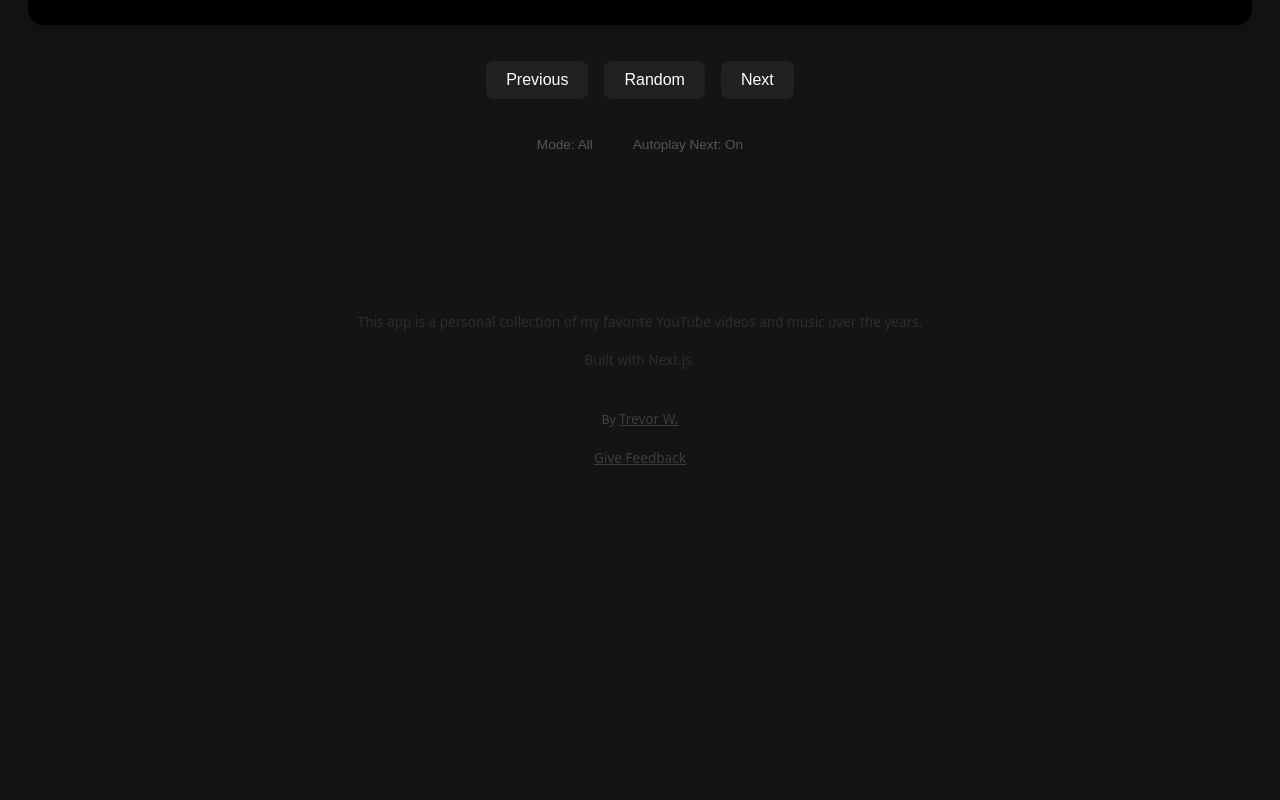
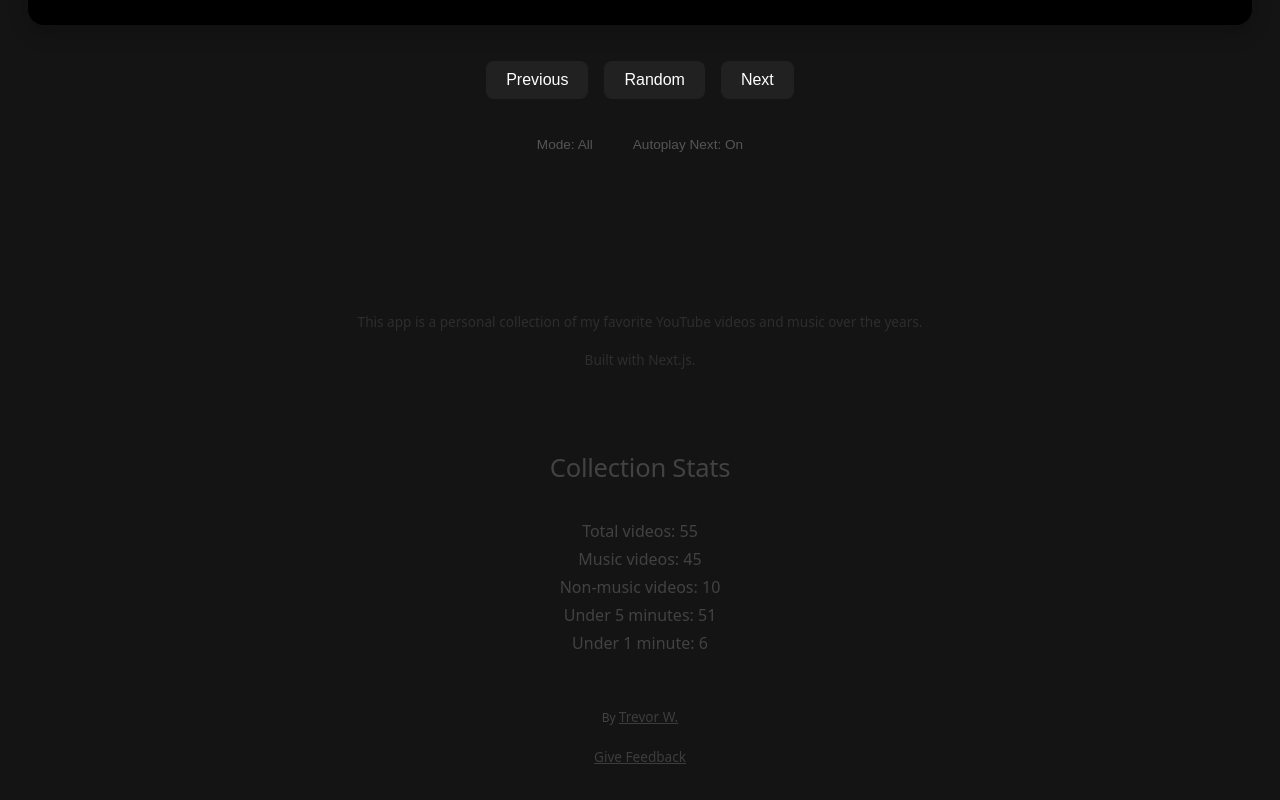
Before and after one commit to Trevor-Welch/next-video-roulette, a Next.js app: page /1 in a window 1280 px wide. Shown: the part 683-1483 px from the top of the page. Before the commit the page ends 1252 px from the top, so only its background shows below. Built offline with nearby package versions, Linux system fonts and the light colour scheme.

Commit message:
VideoStats

```diff
--- a/components/Footer/Footer.module.css
+++ b/components/Footer/Footer.module.css
@@ -12,7 +12,7 @@
 .aboutText {
   font-size: 0.85rem;
   color: rgba(255, 255, 255, 0.11);
-  margin-bottom: 40px;
+  margin-bottom: 64px;
   line-height: 1.4;
 }
 
@@ -30,5 +30,5 @@
 .credit {
   font-size: 0.75rem;
   color: rgba(255, 255, 255, 0.2);
-  margin-top: 16px;
+  margin-top: 32px;
 }
--- a/components/Footer/Footer.tsx
+++ b/components/Footer/Footer.tsx
@@ -1,7 +1,12 @@
 // components/Footer.tsx
 import styles from "./Footer.module.css";
+import VideoStats from "../VideoStats/VideoStats";
 
-const Footer: React.FC = () => {
+interface FooterProps {
+  videoCount: number;
+}
+
+const Footer: React.FC<FooterProps> = ({ videoCount }) => {
   return (
     <footer className={styles.footer}>
       <p className={styles.aboutText}>
@@ -9,6 +14,11 @@ const Footer: React.FC = () => {
         <br /><br />
         Built with Next.js.
       </p>
+
+      <p >
+        <VideoStats />
+      </p>
+
       <p className={styles.credit}>
         By{" "}
         <a
@@ -20,6 +30,7 @@ const Footer: React.FC = () => {
           Trevor W.
         </a>
       </p>
+
       <p>
         <a
           href="https://forms.gle/CmmwYdoaj5sFeFpr6"
@@ -30,8 +41,6 @@ const Footer: React.FC = () => {
           Give Feedback
         </a>
       </p>
-
-
     </footer>
   );
 };
--- /dev/null
+++ b/components/VideoStats/VideoStats.module.css
@@ -0,0 +1,19 @@
+.statsContainer {
+  padding: 1rem;
+  border-radius: 8px;
+  margin-bottom: 32px;
+}
+
+.statsContainer h3 {
+  margin-bottom: 32px;
+}
+
+.statsContainer ul {
+  list-style: none;
+  padding: 0;
+  margin: 0;
+}
+
+.statsContainer li {
+  margin-bottom: 0.25rem;
+}
--- /dev/null
+++ b/components/VideoStats/VideoStats.tsx
@@ -0,0 +1,29 @@
+// components/VideoStats.tsx
+import React from "react";
+import { useMode } from "../../context/ModeContext";
+import styles from "./VideoStats.module.css";
+
+const VideoStats: React.FC = () => {
+  const { filteredVideos } = useMode();
+
+  const allCount = filteredVideos.all.length;
+  const musicCount = filteredVideos.music.length;
+  const videosCount = filteredVideos.videos.length;
+  const under5Count = filteredVideos.under5.length;
+  const under1Count = filteredVideos.under1.length;
+
+  return (
+    <div className={styles.statsContainer}>
+      <h3>Collection Stats</h3>
+      <ul>
+        <li>Total videos: {allCount}</li>
+        <li>Music videos: {musicCount}</li>
+        <li>Non-music videos: {videosCount}</li>
+        <li>Under 5 minutes: {under5Count}</li>
+        <li>Under 1 minute: {under1Count}</li>
+      </ul>
+    </div>
+  );
+};
+
+export default VideoStats;
--- a/pages/[number].tsx
+++ b/pages/[number].tsx
@@ -9,62 +9,50 @@ import styles from "../styles/VideoPage.module.css";
 const VideoPage: React.FC<{ userInteracted: boolean }> = ({ userInteracted }) => {
   const router = useRouter();
   const { number } = router.query;
-  const { filteredVideos, autoplayNext, mode } = useMode();
+  const { filteredVideos, mode, autoplayNext } = useMode();
 
   const [currentIndex, setCurrentIndex] = useState<number | null>(null);
   const autoplayNextRef = useRef(autoplayNext);
-
-  useEffect(() => {
-    autoplayNextRef.current = autoplayNext;
-    console.log("AutoplayNext updated:", autoplayNext);
-  }, [autoplayNext]);
+  useEffect(() => { autoplayNextRef.current = autoplayNext; }, [autoplayNext]);
 
   // Initialize currentIndex from URL
   useEffect(() => {
     if (!number) return;
-    const idx = Array.isArray(number)
-      ? parseInt(number[0], 10) - 1
-      : parseInt(number, 10) - 1;
+    const idx = Array.isArray(number) ? parseInt(number[0], 10) - 1 : parseInt(number, 10) - 1;
+    console.log("Initialized currentIndex from URL:", idx);
     setCurrentIndex(idx);
-    console.log("Initialized currentIndex from URL:", idx);
   }, [number]);
 
   if (currentIndex === null) return <p>Loading...</p>;
 
-  const pool = filteredVideos[mode] || [];
-  if (pool.length === 0) return <p>No videos found for this mode.</p>;
-
-  const video = pool.find(v => v.index === currentIndex) || pool[0];
-  console.log("Currently playing video:", video.videoId, "at index:", currentIndex);
+  // Find the current video from ALL videos, don't filter yet
+  const allVideos = filteredVideos["all"];
+  const currentVideo = allVideos.find(v => v.index === currentIndex) || allVideos[0];
 
   const handleNext = () => {
-    if (!autoplayNextRef.current) return;
+    const pool = filteredVideos[mode] || [];
+    if (pool.length === 0) return;
 
+    let nextIndex: number;
     if (pool.length === 1) {
-      console.log("Only one video, replaying:", pool[0].videoId);
-      router.push(`/${pool[0].index + 1}`);
-      setCurrentIndex(pool[0].index);
-      return;
+      nextIndex = pool[0].index;
+    } else {
+      do {
+        const randomPick = Math.floor(Math.random() * pool.length);
+        nextIndex = pool[randomPick].index;
+      } while (nextIndex === currentIndex); // avoid picking same video twice
     }
 
-    let nextIndex: number;
-    do {
-      const randomPick = Math.floor(Math.random() * pool.length);
-      nextIndex = pool[randomPick].index;
-    } while (nextIndex === currentIndex);
-
-    console.log("Autoplay picking next random video:", pool[nextIndex].videoId, "at index:", nextIndex);
+    console.log("Autoplay picking next random video:", allVideos[nextIndex]?.videoId, "at index:", nextIndex);
 
     setCurrentIndex(nextIndex);
-    router.push(`/${nextIndex + 1}`);
+    router.push(`/${nextIndex + 1}`, undefined, { shallow: true });
   };
 
   return (
     <div className={styles.pageContainer}>
-      {/* Pass videoId to YouTubePlayer; recreating player each time is fine */}
       <YouTubePlayer
-        key={video.videoId} // forces full re-mount each time
-        videoId={video.videoId}
+        videoId={currentVideo.videoId}
         onEnd={handleNext}
         autoplayNextRef={autoplayNextRef}
         userInteracted={userInteracted}
@@ -74,11 +62,11 @@ const VideoPage: React.FC<{ userInteracted: boolean }> = ({ userInteracted }) =>
         currentIndex={currentIndex}
         onNavigate={(newIndex) => {
           setCurrentIndex(newIndex);
-          router.push(`/${newIndex + 1}`);
+          router.push(`/${newIndex + 1}`, undefined, { shallow: true });
         }}
       />
 
-      <Footer />
+      <Footer videoCount={filteredVideos["all"].length} />
     </div>
   );
 };
```
Lines whose indentation alone changed are shown as unchanged.
